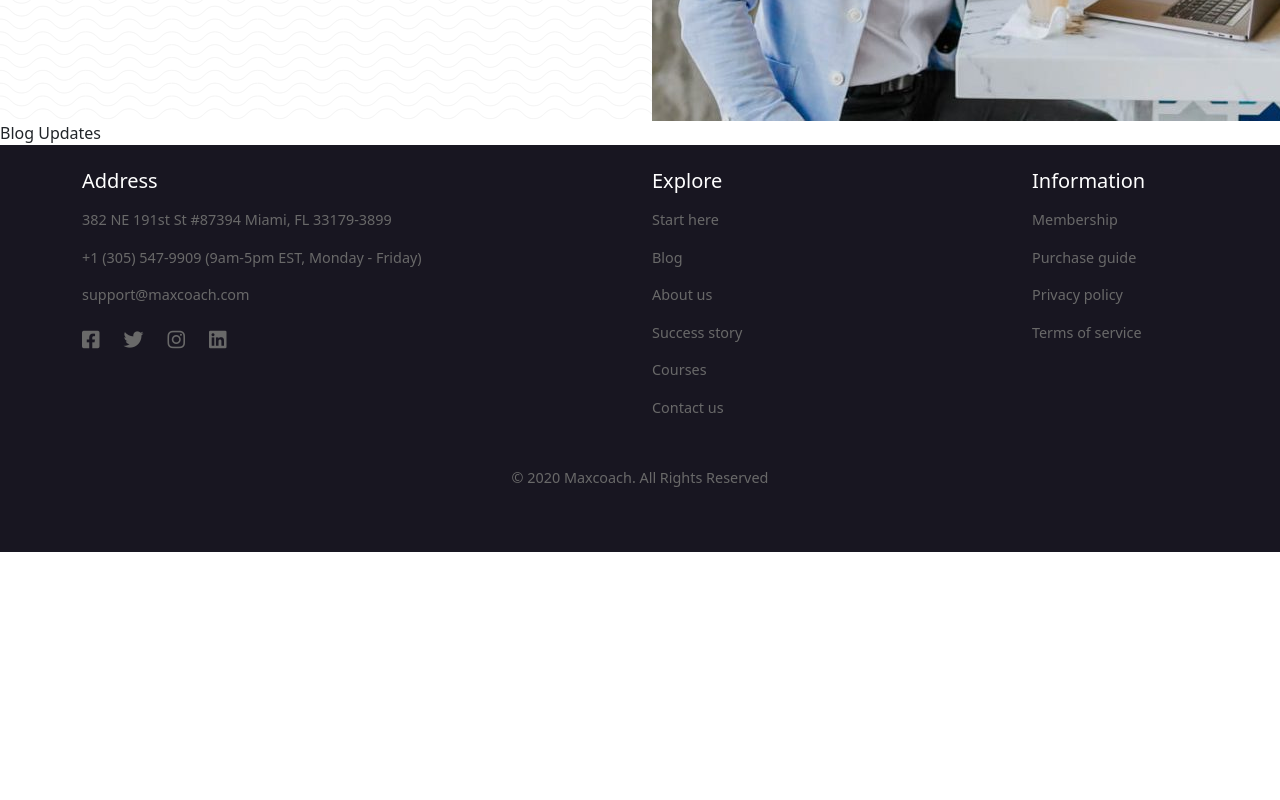
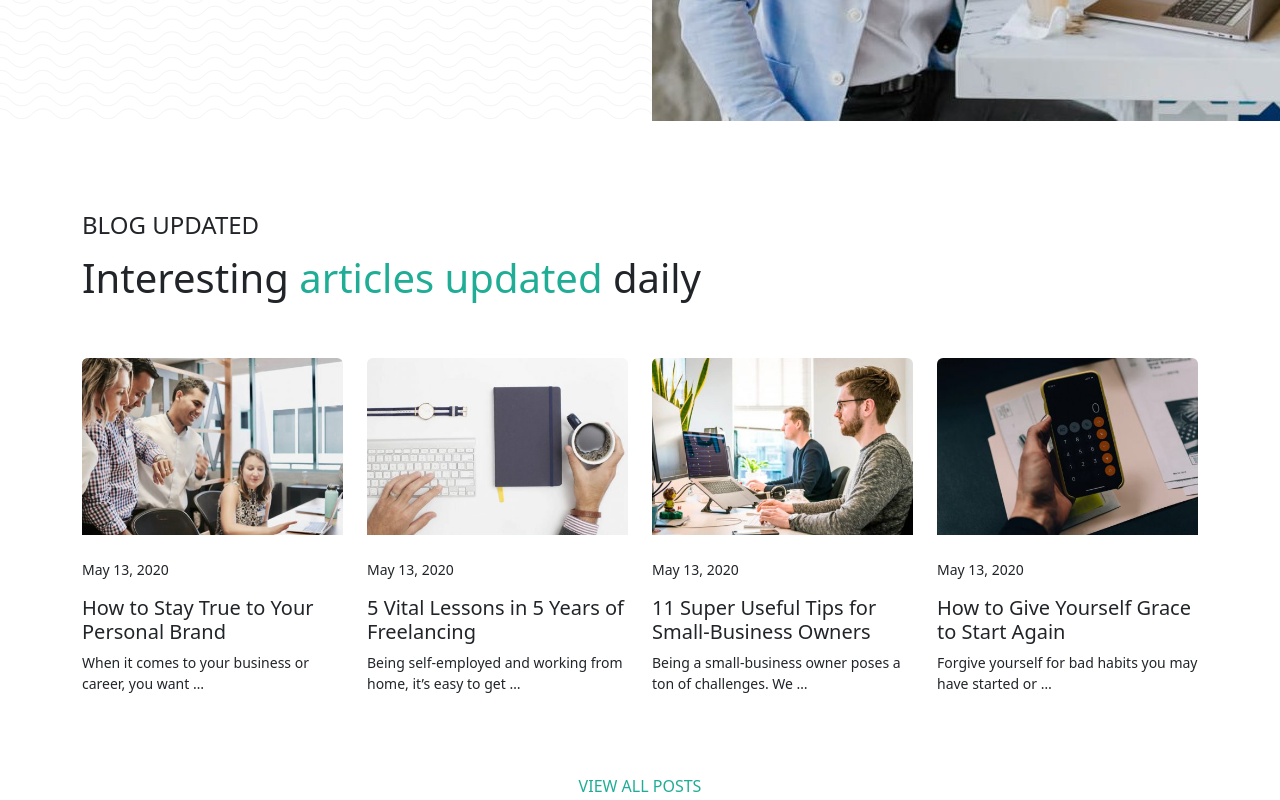
Before and after one commit to giovannimegliola/proj-html-vuejs, a Vue app: page / in a window 1280 px wide. Shown: the part 4180-4980 px from the top of the page. Before the commit the page ends 4732 px from the top, so only its background shows below. Built offline with nearby package versions, Linux system fonts and the light colour scheme.

Commit message:
added content in BlogApp

```diff
--- /dev/null
+++ b/src/components/ArticlesApp.vue
@@ -0,0 +1,55 @@
+<template>
+  <div class="row">
+    <div class="col-md-3" v-for="article in articles" :key="article.id">
+      <div class="card">
+        <img :src="article.image" class="article-img-top" alt="article image" />
+        <div class="article-body py-4 ">
+          <p class="article-date">{{ article.date }}</p>
+          <h5 class="article-title">{{ article.title }}</h5>
+          <p class="article-text">{{ article.text }}</p>
+        </div>
+      </div>
+    </div>
+  </div>
+</template>
+
+<script>
+import { articles } from "../data/articles";
+export default {
+  name: "ArticlesApp",
+  data() {
+    return {
+      articles,
+    };
+  },
+};
+</script>
+
+
+<style lang="scss" scoped>
+.card{
+  margin-bottom: 40px;
+  border: none;
+  cursor: pointer;
+  overflow: hidden;
+}
+
+.card img{
+  transition: transform .8s ease;
+}
+.card:hover img {
+  transform: scale(1.1);
+}
+
+.article-title:hover{
+  color: #20ad96;
+}
+
+.article-text{
+  font-size: 14px;
+}
+
+.article-date{
+  font-size: 14px;
+}
+</style>
--- /dev/null
+++ b/src/components/BlogApp.vue
@@ -0,0 +1,39 @@
+<template>
+  <div class="container mtop">
+    <h4>BLOG UPDATED</h4>
+    <p class="myp">Interesting <span style="color: #20ad96;">articles updated</span> daily</p>
+    <ArticlesApp/>
+    <p class="myp1">VIEW ALL POSTS</p>
+  </div>
+</template>
+
+<script>
+  import ArticlesApp from './ArticlesApp.vue';
+  export default {
+    name:'BlogApp',
+    components: {
+      ArticlesApp
+    }
+  }
+</script>
+
+<style lang="scss" scoped>
+.myp{
+  font-size: 40px;
+  margin-bottom: 50px;
+}
+
+.myp1{
+  color: #20ad96;
+  text-align: center;
+  cursor: pointer;
+  margin-bottom: 100px;
+}
+.myp1:hover{
+  color: #3f3a64;
+}
+
+.mtop{
+  margin-top: 90px;
+}
+</style>
--- a/src/components/MainContentApp.vue
+++ b/src/components/MainContentApp.vue
@@ -4,9 +4,7 @@
     <CoursesApp />
     <BooksApp />
     <StoriesApp />
-    <section id="blog">
-      Blog Updates
-    </section>
+    <BlogApp />
 </template>
 
 <script>
@@ -15,6 +13,7 @@
   import CoursesApp from './CoursesApp.vue';
   import BooksApp from './BooksApp.vue';
   import StoriesApp from './StoriesApp.vue';
+  import BlogApp from './BlogApp.vue';
   export default {
     name: 'MainContentApp',
     components:{
@@ -22,7 +21,8 @@
       AboutMeApp,
       CoursesApp,
       BooksApp,
-      StoriesApp
+      StoriesApp,
+      BlogApp
     }
   }
 </script>
--- /dev/null
+++ b/src/data/articles.js
@@ -0,0 +1,29 @@
+const articles = [
+{
+  "image": "public/images/motivation-blog-04-480x325.jpg",
+  "date": "May 13, 2020",
+  "title": "How to Stay True to Your Personal Brand",
+  "text": "When it comes to your business or career, you want …"
+},
+{
+  "image": "public/images/motivation-blog-03-480x325.jpg",
+  "date": "May 13, 2020",
+  "title": "5 Vital Lessons in 5 Years of Freelancing",
+  "text": "Being self-employed and working from home, it’s easy to get …"
+},
+{
+  "image": "public/images/motivation-blog-02-480x325.jpg",
+  "date": "May 13, 2020",
+  "title": "11 Super Useful Tips for Small-Business Owners",
+  "text": "Being a small-business owner poses a ton of challenges. We …"
+},
+{
+  "image": "public/images/motivation-blog-01-480x325.jpg",
+  "date": "May 13, 2020",
+  "title": "How to Give Yourself Grace to Start Again",
+  "text": "Forgive yourself for bad habits you may have started or …"
+},
+
+]
+
+export { articles };
```
